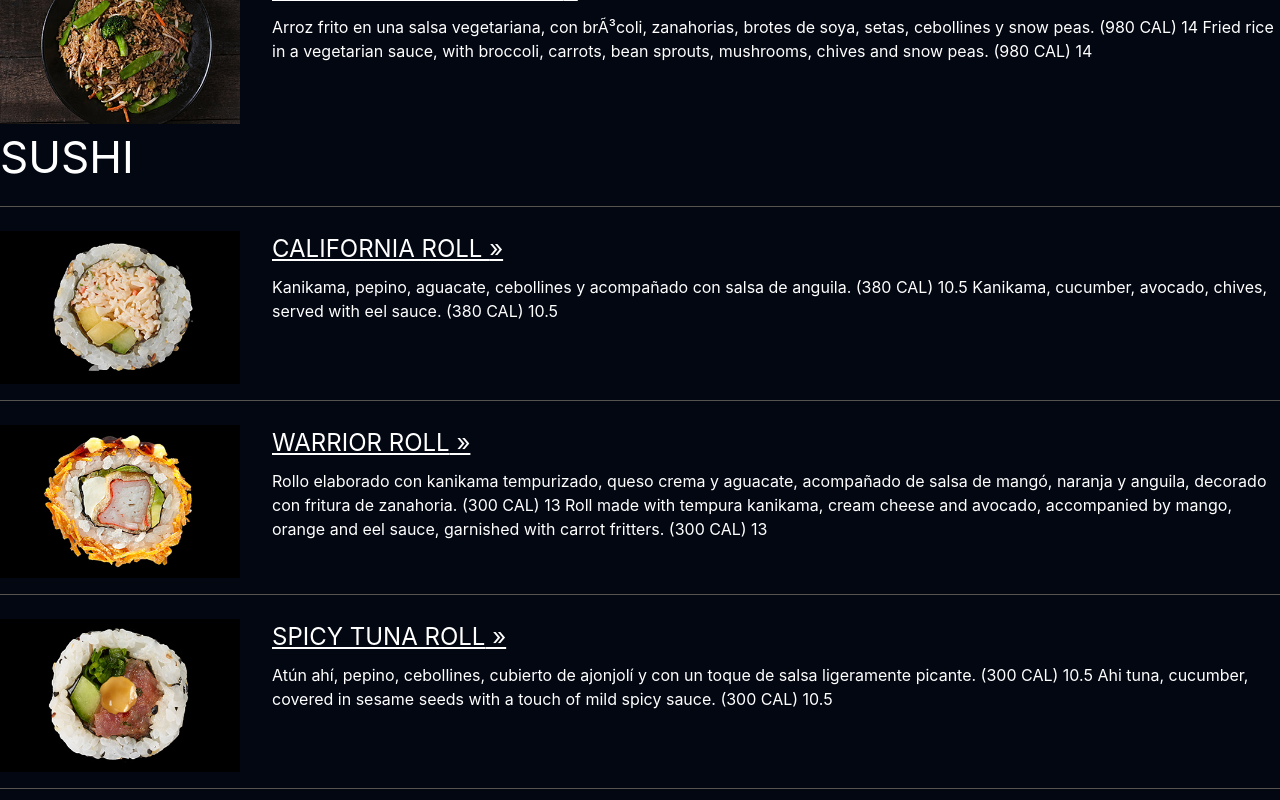
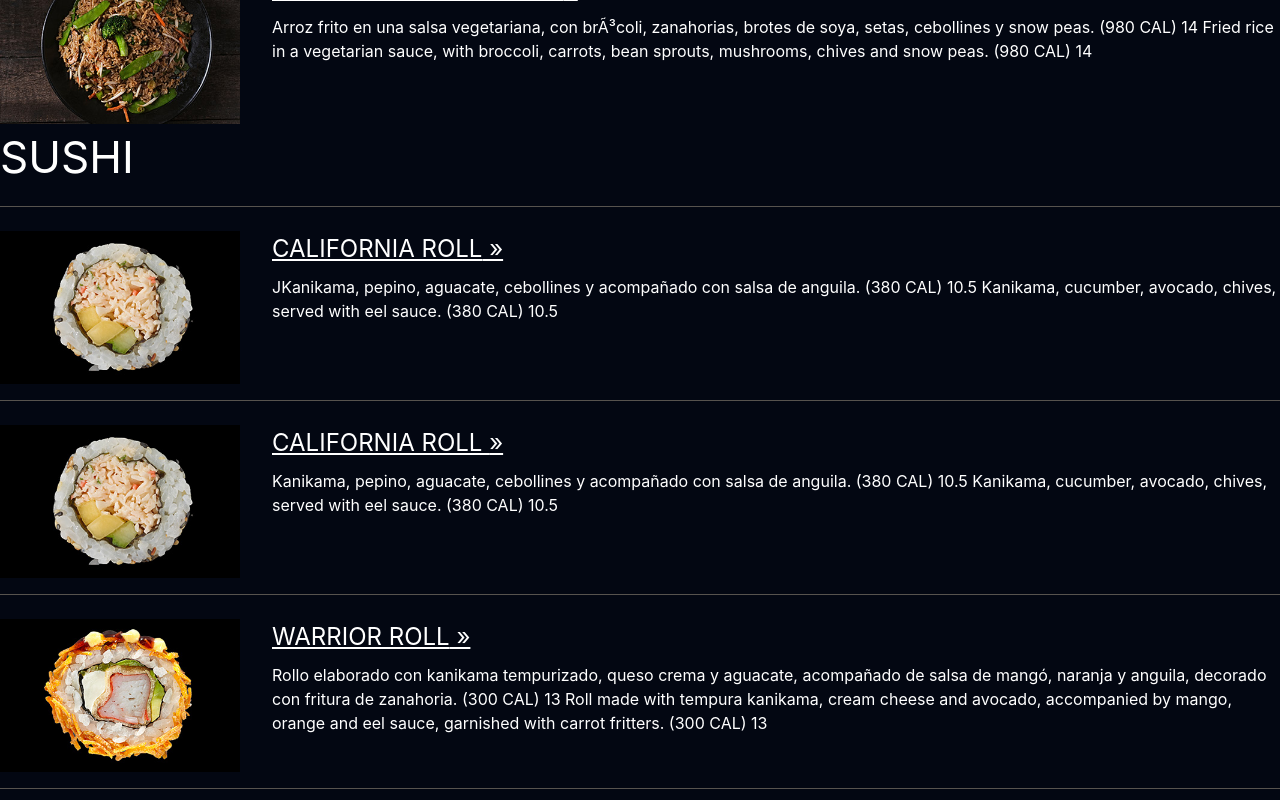
Before and after one commit to azeroth701/menu1, a React (Create React App) app: page / in a window 1280 px wide. Shown: the part 10920-11720 px from the top of the page. Built offline with nearby package versions, Linux system fonts and the light colour scheme.

Commit message:
wip refactor de foodcardlist

```diff
--- a/src/components/Principales.js
+++ b/src/components/Principales.js
@@ -17,20 +17,14 @@ import gl from "../img/platos principales/mizo-glazed-salmon.jpg";
 import fe from "../img/platos principales/buddhas-feastjpg.jpg";
 import po from "../img/platos principales/tofu-.jpg";
 import ri from "../img/platos principales/veggie-fried-rice.jpg";
+import { FoodCardList } from "../helpers/PlatosPrincipales";
 import FoodCard from "./FoodCard";
 
 const Principales = () => {
 
- const FoodCardList = [
-    {
-'img':{ke},
-'title':"CHANGâ€™S CHICKEN",
-'description':"Jugosas rebanadas de pechuga de pollo ligeramente empanadado en una salsa que combina especias y tonos agridulces. (960 CAL) 18 Juicy slices of lightly breaded chicken breast in a sauce that combines spices, and sweet and sour notes (960 CAL) 18"
-    }
- ]
   return (
     <div className="text-white flex flex-col">
-         <div id="platosprincipales-section"></div>
+      <div id="platosprincipales-section"></div>
       <h1 className="text-[44px]">platos principales</h1>
       <p className="text-[22px]">AVES </p>
 
@@ -40,26 +34,18 @@ const Principales = () => {
         your choice of white (6 oz) [190 CAL] or brown (6 oz) [220 CAL] rice.
       </p>
 
+      {FoodCardList.map((card) => (
+        <FoodCard
+          img={card.img}
+          title={card.title}
+          description={card.description}
+        />
+      ))}
 
-      <FoodCard
-        img={ke}
-        title={"CHANGâ€™S CHICKEN"}
-        description="Jugosas rebanadas de pechuga de pollo ligeramente empanadado en una salsa que combina especias y tonos agridulces. (960 CAL) 18
-Juicy slices of lightly breaded chicken breast in a sauce that combines spices, and sweet and sour notes (960 CAL) 18"
-      />
 
-      <FoodCard
-        img={ho}
-        title={"CRISPY HONEY CHICKEN"}
-        description="Crujientes rebanadas de pechuga de pollo preparadas en una salsa dulce y servidas sobre fideos de arroz fritos. (1420 CAL) 18.5
-Crispy chicken breast slices prepared in a sweet sauce and served over fried rice noodles. (1420 CAL) 18.5"
-      />
-      <FoodCard
-        img={se}
-        title={"SESAME CHICKEN"}
-        description="Rebanadas de pechuga de pollo, brÃ³coli, pimientos rojos, y cebollas en una salsa de ajonjolÃ­ ligeramente picante. (930 CAL) 18.5
-Sliced chicken breasts, broccoli, red bell peppers, and onions in a slightly spicy sesame sauce. (930 CAL) 18.5"
-      />
+
+
+
       <FoodCard
         img={sw}
         title={"SWEET & SOUR CHICKEN "}
@@ -192,10 +178,3 @@ Fried rice in a vegetarian sauce, with broccoli, carrots, bean sprouts, mushroom
   );
 };
 export default Principales;
-//{FoodCardList.map((card) => (
- // <FoodCard
-  //  img={card.img}
-   // title={card.title}
-  //  description={card.description}
- // />
-//))}
--- a/src/components/Sushi.js
+++ b/src/components/Sushi.js
@@ -7,6 +7,7 @@ import ya from "../img/sushi/yin-yang-roll.jpg";
 import as from "../img/sushi/asian-rainbow-roll.jpg";
 import ma from "../img/sushi/maduro-roll.jpg";
 import FoodCard from "./FoodCard";
+import { FoodCardList } from "../helpers/PlatoSushi";
 const Sushi = () => {
   return (
     <div>
@@ -17,7 +18,13 @@ const Sushi = () => {
 
       <h1 className="text-[44px] text-white ">SUSHI</h1>
 
-
+      {FoodCardList.map((card) => (
+        <FoodCard
+          img={card.img}
+          title={card.title}
+          description={card.description}
+        />
+      ))}
 
       <FoodCard img={call}
         title={"CALIFORNIA ROLL "}
--- /dev/null
+++ b/src/helpers/PlatoSushi.js
@@ -0,0 +1,18 @@
+import call from "../img/sushi/-california-roll.jpg";
+import wa from "../img/sushi/warrior-roll.jpg";
+import tu from "../img/sushi/spicy-tuna-roll.jpg";
+import dr from "../img/sushi/spicy-dragon-roll.jpg";
+import ph from "../img/sushi/philadelphia-roll.jpg";
+import ya from "../img/sushi/yin-yang-roll.jpg";
+import as from "../img/sushi/asian-rainbow-roll.jpg";
+import ma from "../img/sushi/maduro-roll.jpg";
+
+export const FoodCardList = [
+    {
+      img:  call,
+      title: "CALIFORNIA ROLL",
+      description:
+        "JKanikama, pepino, aguacate, cebollines y acompañado con salsa de anguila. (380 CAL) 10.5  Kanikama, cucumber, avocado, chives, served with eel sauce. (380 CAL) 10.5",
+    },
+
+  ];
--- /dev/null
+++ b/src/helpers/PlatosPrincipales.js
@@ -0,0 +1,40 @@
+import ke from "../img/platos principales/changs-spicy-chicken.jpg";
+import ho from "../img/platos principales/crispy-honey-chicken.jpg";
+import se from "../img/platos principales/sesame-chicken.jpg";
+import sw from "../img/platos principales/sweet-sour-chicken.jpg";
+import gi from "../img/platos principales/ginger-chicken-broccoli.jpg";
+import pa from "../img/platos principales/kung-pao-chicken.jpg";
+import or from "../img/platos principales/orange-chicken.jpg";
+import be from "../img/platos principales/mongolian-beef.jpg";
+import wk from "../img/platos principales/blank-dark.jpg";
+import tr from "../img/platos principales/Traditional-Pepper-Steak.jpg";
+import br from "../img/platos principales/Beef-Broccoli.jpg";
+import lo from "../img/platos principales/shrimp-lobster-sauce.jpg";
+import cr from "../img/platos principales/crispy-honey-shrimp.jpg";
+import mp from "../img/platos principales/kung-pao-shrimp.jpg";
+import ml from "../img/platos principales/walnut-shrimp-melon.jpg";
+import gl from "../img/platos principales/mizo-glazed-salmon.jpg";
+import fe from "../img/platos principales/buddhas-feastjpg.jpg";
+import po from "../img/platos principales/tofu-.jpg";
+import ri from "../img/platos principales/veggie-fried-rice.jpg";
+
+export const FoodCardList = [
+    {
+      img:  ke,
+      title: "CHANGâ€™S CHICKEN",
+      description:
+        "Jugosas rebanadas de pechuga de pollo ligeramente empanadado en una salsa que combina especias y tonos agridulces. (960 CAL) 18 Juicy slices of lightly breaded chicken breast in a sauce that combines spices, and sweet and sour notes (960 CAL) 18",
+    },
+    {
+      img:  ho,
+      title: "CRISPY HONEY CHICKEN",
+      description:
+        "Crujientes rebanadas de pechuga de pollo preparadas en una salsa dulce y servidas sobre fideos de arroz fritos. (1420 CAL) 18.5 Crispy chicken breast slices prepared in a sweet sauce and served over fried rice noodles. (1420 CAL) 18.5"
+    },
+    {
+        img:  se,
+        title: "SESAME CHICKEN",
+        description:
+          "Rebanadas de pechuga de pollo, brÃ³coli, pimientos rojos, y cebollas en una salsa de ajonjolÃ­ ligeramente picante. (930 CAL) 18.5  Sliced chicken breasts, broccoli, red bell peppers, and onions in a slightly spicy sesame sauce. (930 CAL) 18.5 "
+      },
+  ];
```
